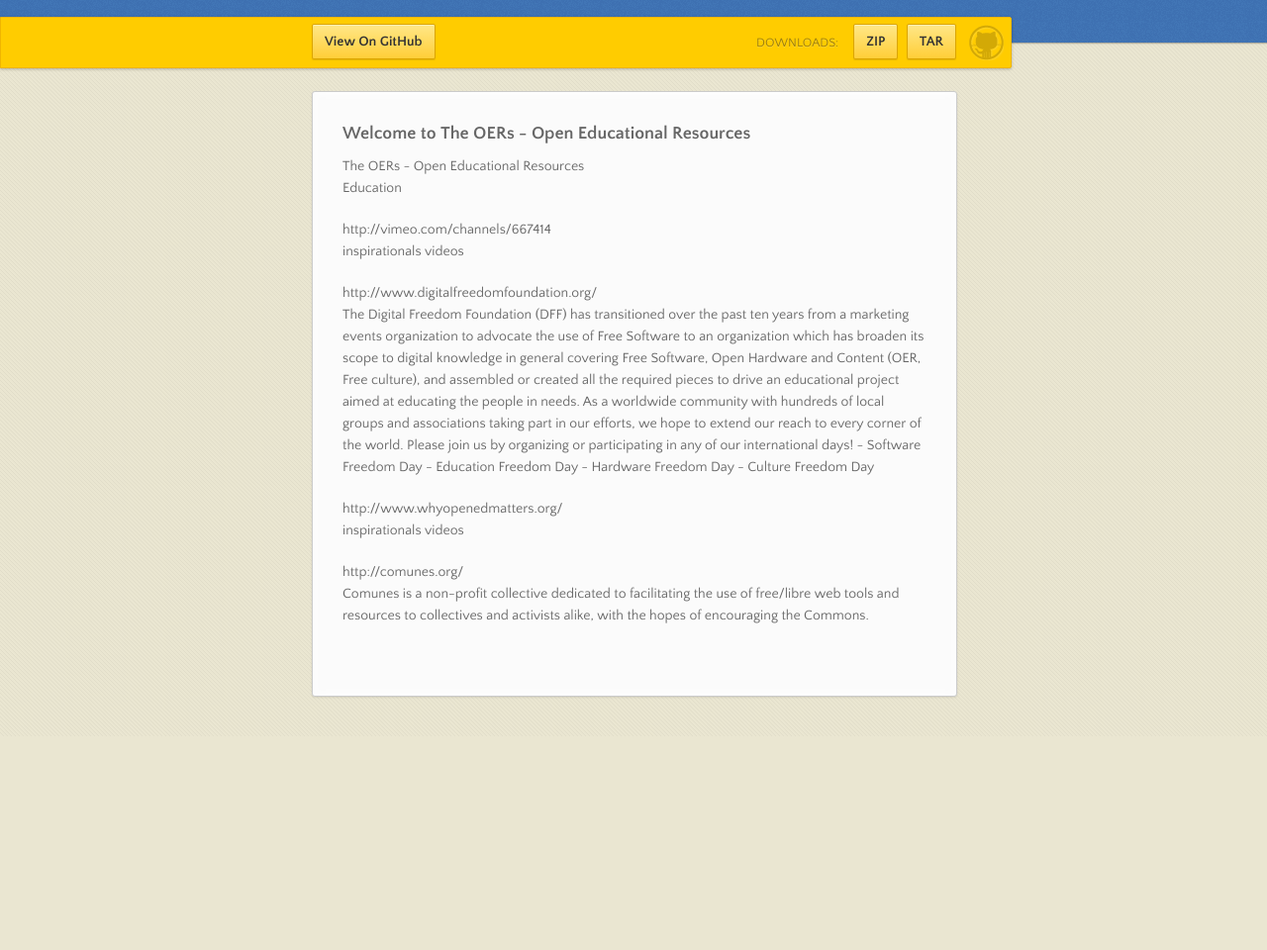
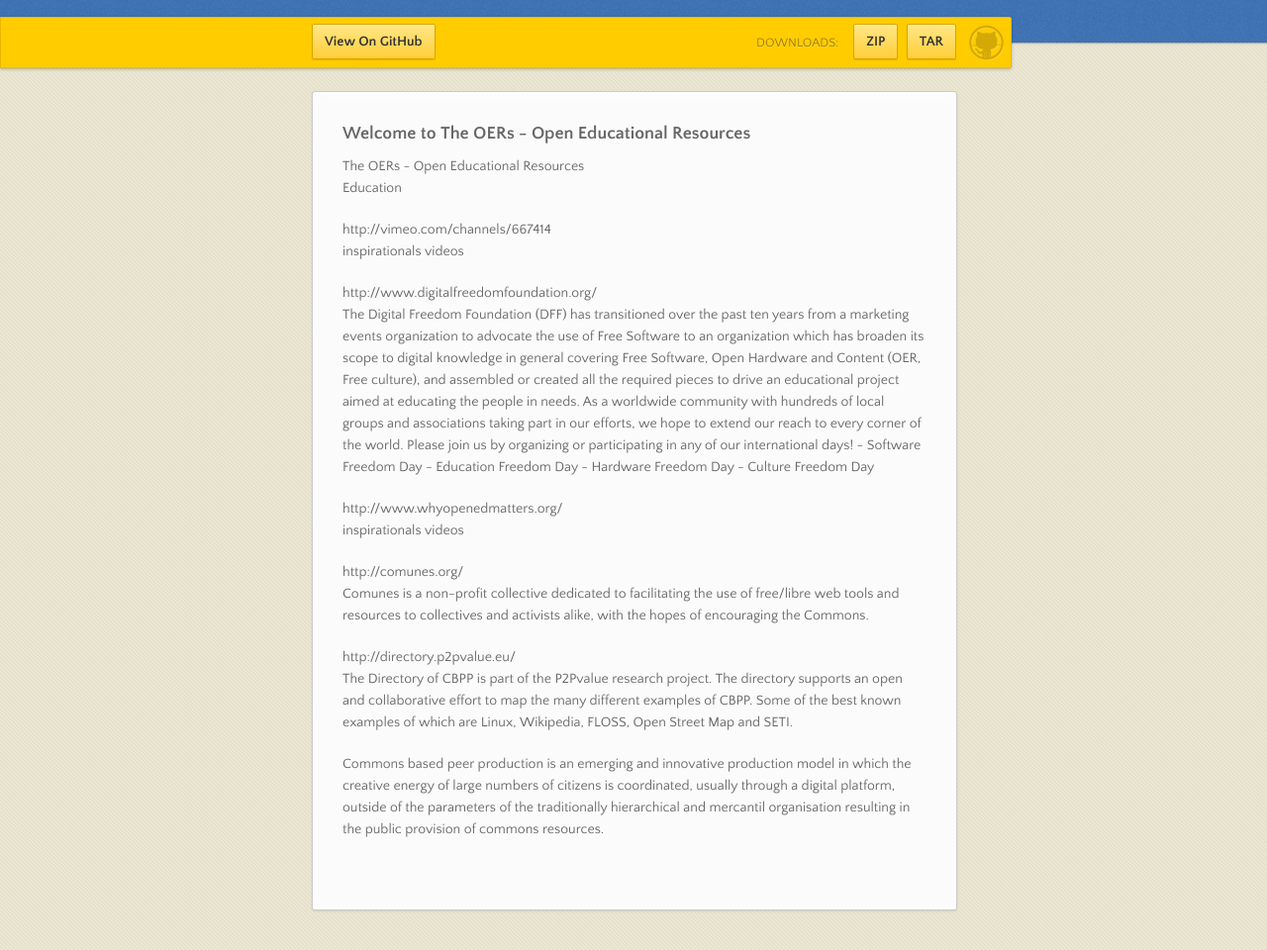
Before and after one commit to fortinux/oers, a plain HTML site: page media.html in a window 1280 px wide. Shown: the part 98-1058 px from the top of the page at 99% size. Before the commit the page ends 842 px from the top, so only its background shows below. Drawn offline with nearby package versions, Linux system fonts and the light colour scheme.

Commit message:
add directory.p2pvalue.eu

```diff
--- a/media.html
+++ b/media.html
@@ -65,3 +65,8 @@ http://www.whyopenedmatters.org/
 
 http://comunes.org/
 <p>Comunes is a non-profit collective dedicated to facilitating the use of free/libre web tools and resources to collectives and activists alike, with the hopes of encouraging the Commons.</p>
+
+http://directory.p2pvalue.eu/
+<p>The Directory of CBPP is part of the P2Pvalue research project. The directory supports an open and collaborative effort to map the many different examples of CBPP. Some of the best known examples of which are Linux, Wikipedia, FLOSS, Open Street Map and SETI.</p>
+
+<p>Commons based peer production is an emerging and innovative production model in which the creative energy of large numbers of citizens is coordinated, usually through a digital platform, outside of the parameters of the traditionally hierarchical and mercantil organisation resulting in the public provision of commons resources. </p>
```
